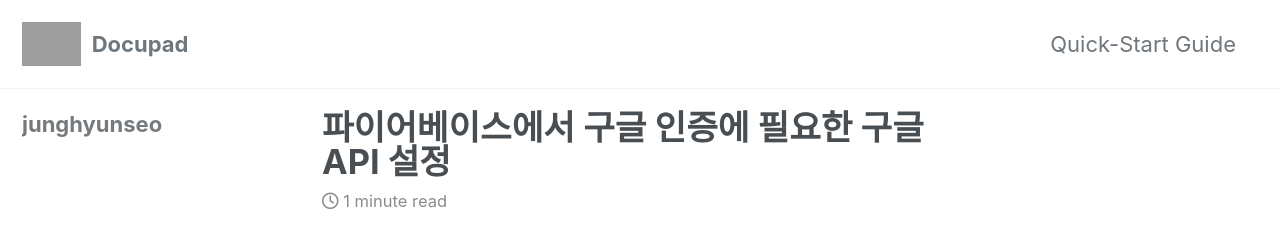
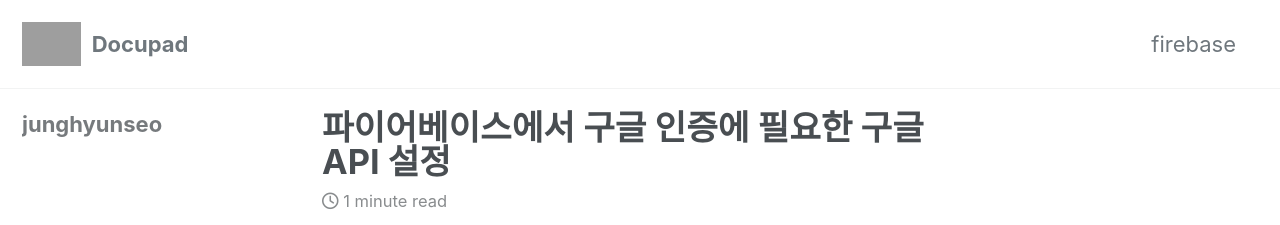
Before and after one commit to junghyunseo0105/docupad, a Jekyll site: the page built from _posts/2019-08-18-파이어베이스에서-구글-인증에-필요한-구글-API-설정.md, in a window 1280 px wide and 900 px high. Shown: the top 225 px of the window. Built offline with Jekyll 4.4.1, drawn with Linux system fonts in a browser that asks for light colours; cached includes are drawn as plain includes; nearby versions of some CDN libraries; grey boxes are pictures that could not be loaded.

Commit message:
Update navigation.yml

```diff
--- a/_data/navigation.yml
+++ b/_data/navigation.yml
@@ -1,7 +1,7 @@
 # main links
 main:
-  - title: "Quick-Start Guide"
-    url: https://mmistakes.github.io/minimal-mistakes/docs/quick-start-guide/
+  - title: "firebase"
+    url: /firebase/
   # - title: "About"
   #   url: https://mmistakes.github.io/minimal-mistakes/about/
   # - title: "Sample Posts"
```
